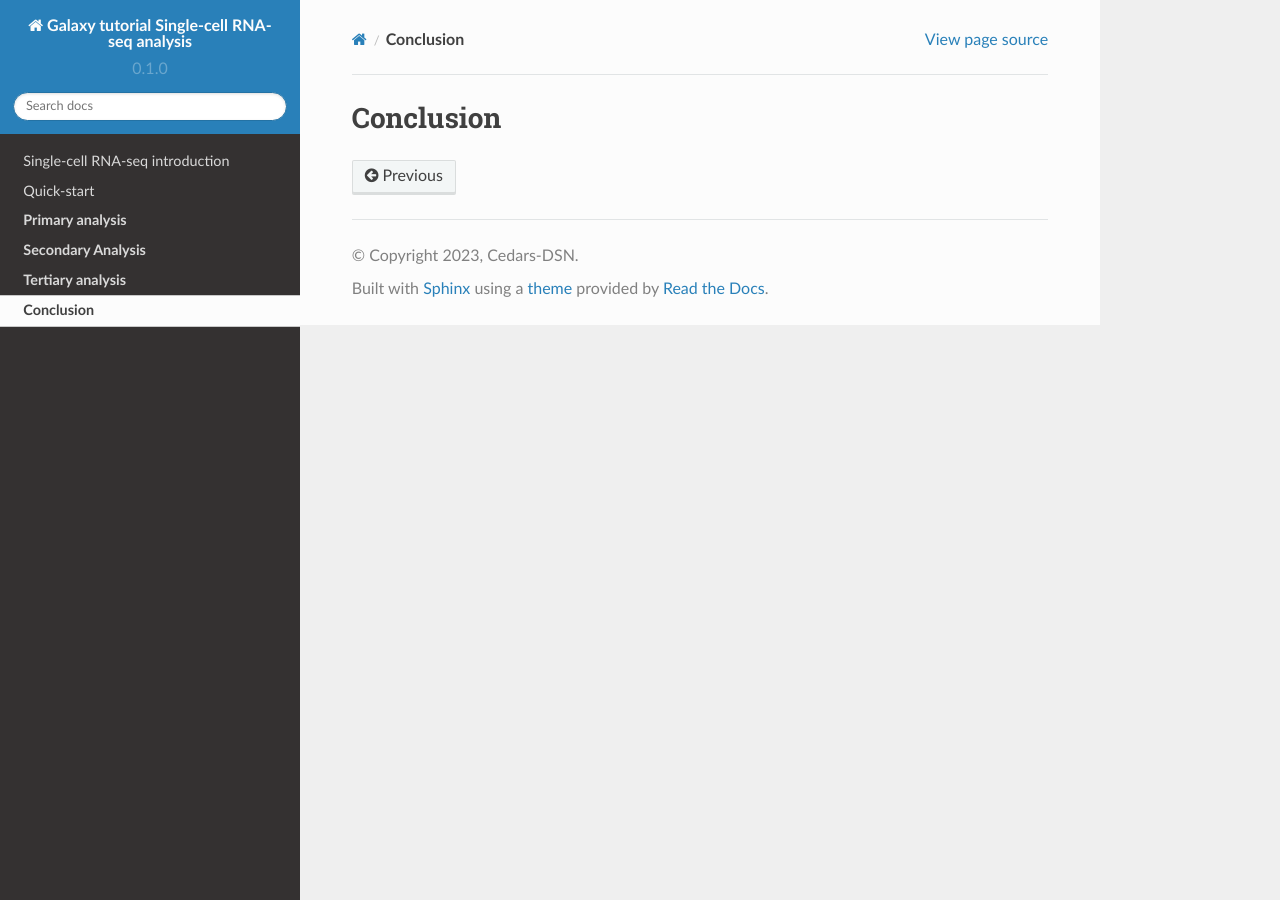
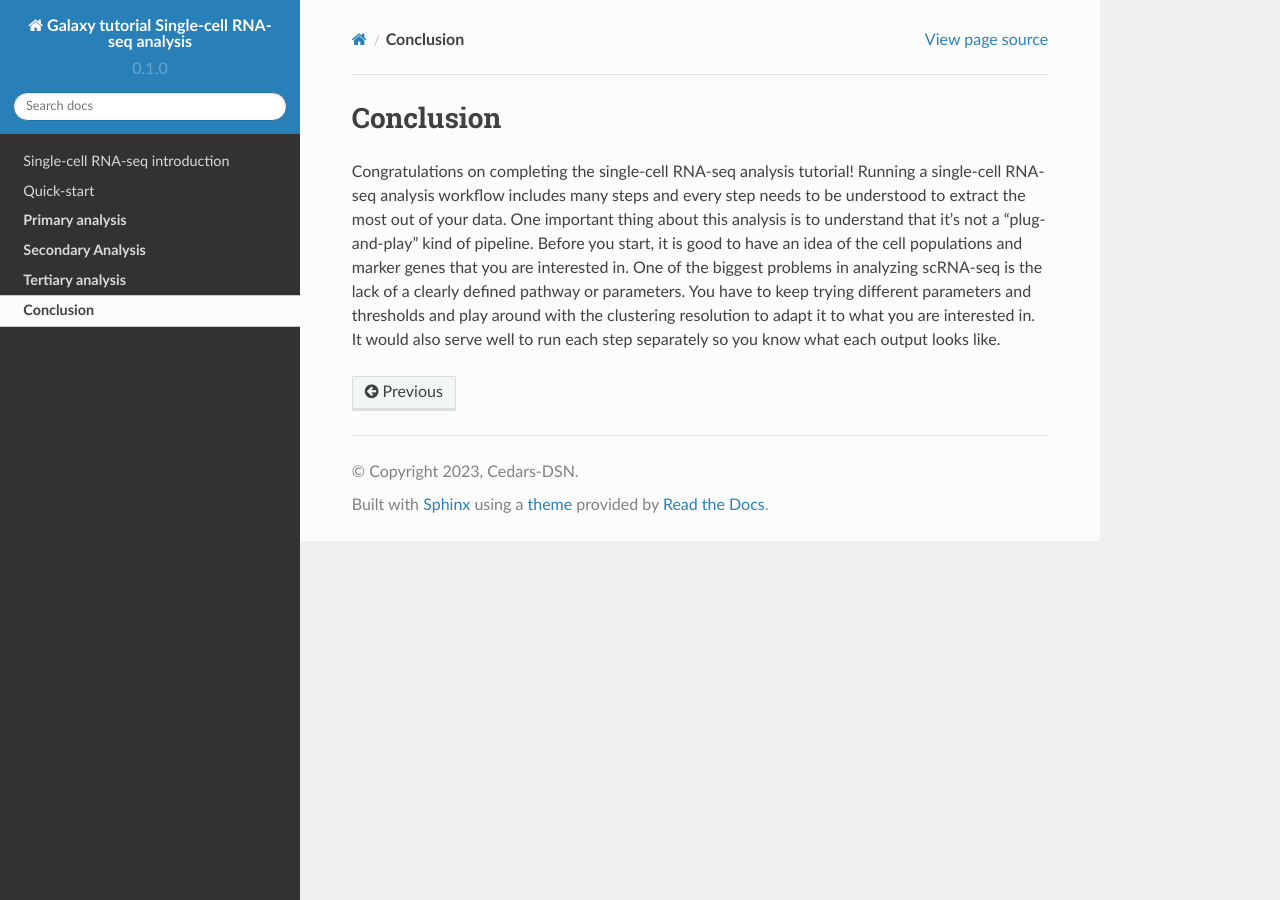
Before and after one commit to CedarsDSN/Galaxy_tutorial_scRNAseq_analysis, a Sphinx documentation site: the page built from docs/Conclusion.rst, in a window 1280 px wide. Built offline with Sphinx 7.4.7 and the Read the Docs theme 2.0.0, drawn with Linux system fonts in a browser that asks for light colours; pages that are not in the unit, such as notebooks, are missing from menus.

Commit message:
Update Conclusion.rst

```diff
--- a/docs/Conclusion.rst
+++ b/docs/Conclusion.rst
@@ -1,2 +1,4 @@
 **Conclusion**
 ===============
+
+Congratulations on completing the single-cell RNA-seq analysis tutorial! Running a single-cell RNA-seq analysis workflow includes many steps and every step needs to be understood to extract the most out of your data. One important thing about this analysis is to understand that it's not a "plug-and-play" kind of pipeline. Before you start, it is good to have an idea of the cell populations and marker genes that you are interested in. One of the biggest problems in analyzing scRNA-seq is the lack of a clearly defined pathway or parameters. You have to keep trying different parameters and thresholds and play around with the clustering resolution to adapt it to what you are interested in. It would also serve well to run each step separately so you know what each output looks like.
```
